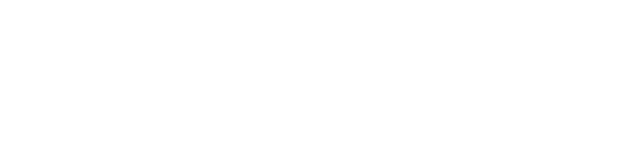
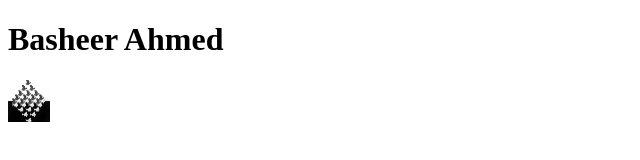
Before and after one commit to ahmedbasheer01/ahmedbasheer01.github.io, a plain HTML site: page index.html.html in a window 1280 px wide. Shown: the whole page, without its empty margins (0-640 px from the left). Drawn offline with Linux system fonts and the light colour scheme.

Commit message:
added image

```diff
--- a/index.html.html
+++ b/index.html.html
@@ -2,11 +2,12 @@
 <html lang="en-us">
 <head>
   <meta charset="UTF-8">
-  <title>Activity 1: Basic HTML Bio</title>
+  <title>Basheer Ahmed</title>
 </head>
 
 <body>
-
+  <h1>Basheer Ahmed</h1>
+  <img src="M.C. Escher_Sky and Water.jpg" alt="M.C. Escher_Sky and Water" height="42" width="42">
 </body>
 
 </html>
```
Also changed, not shown: M.C. Escher_Sky and Water.jpg (added).
